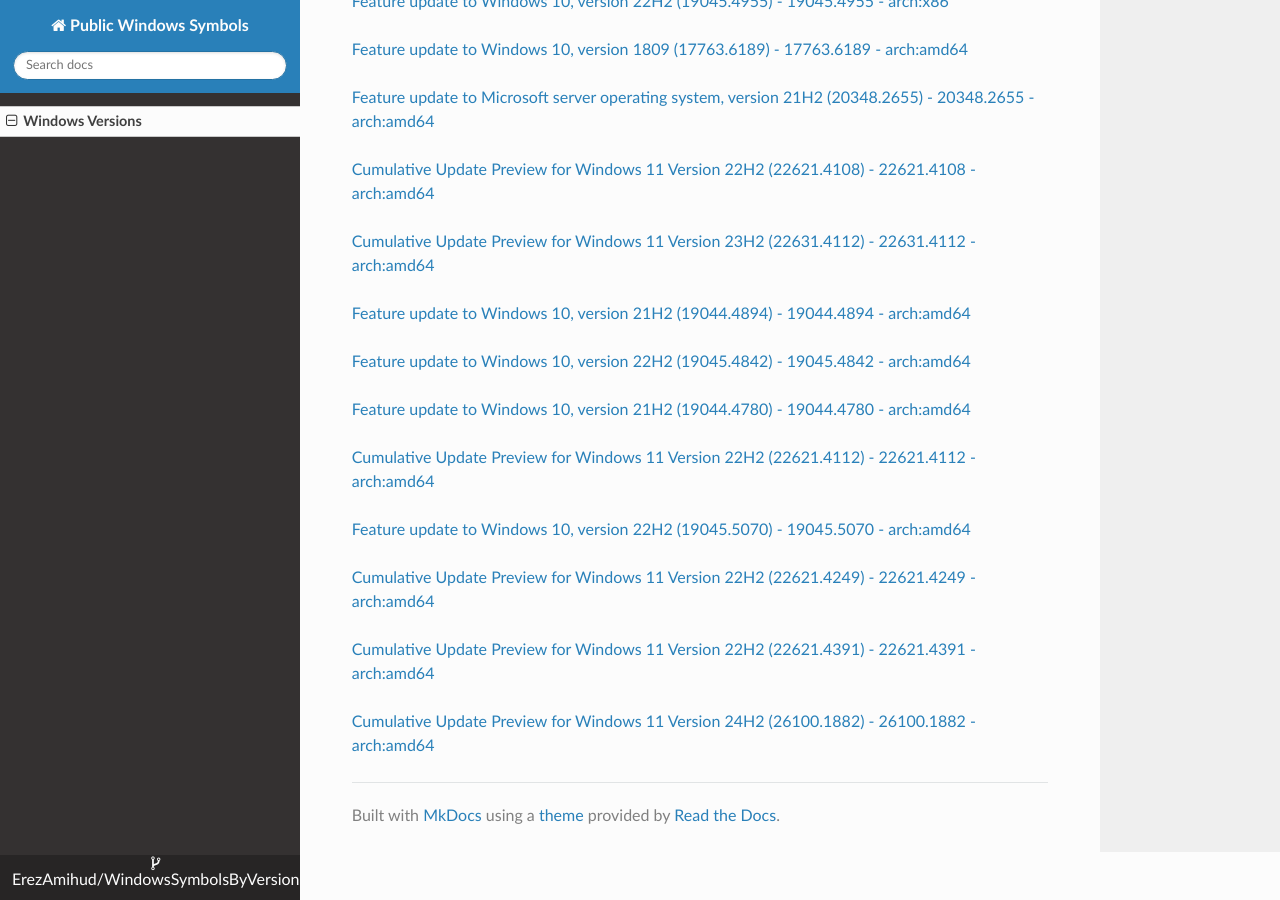
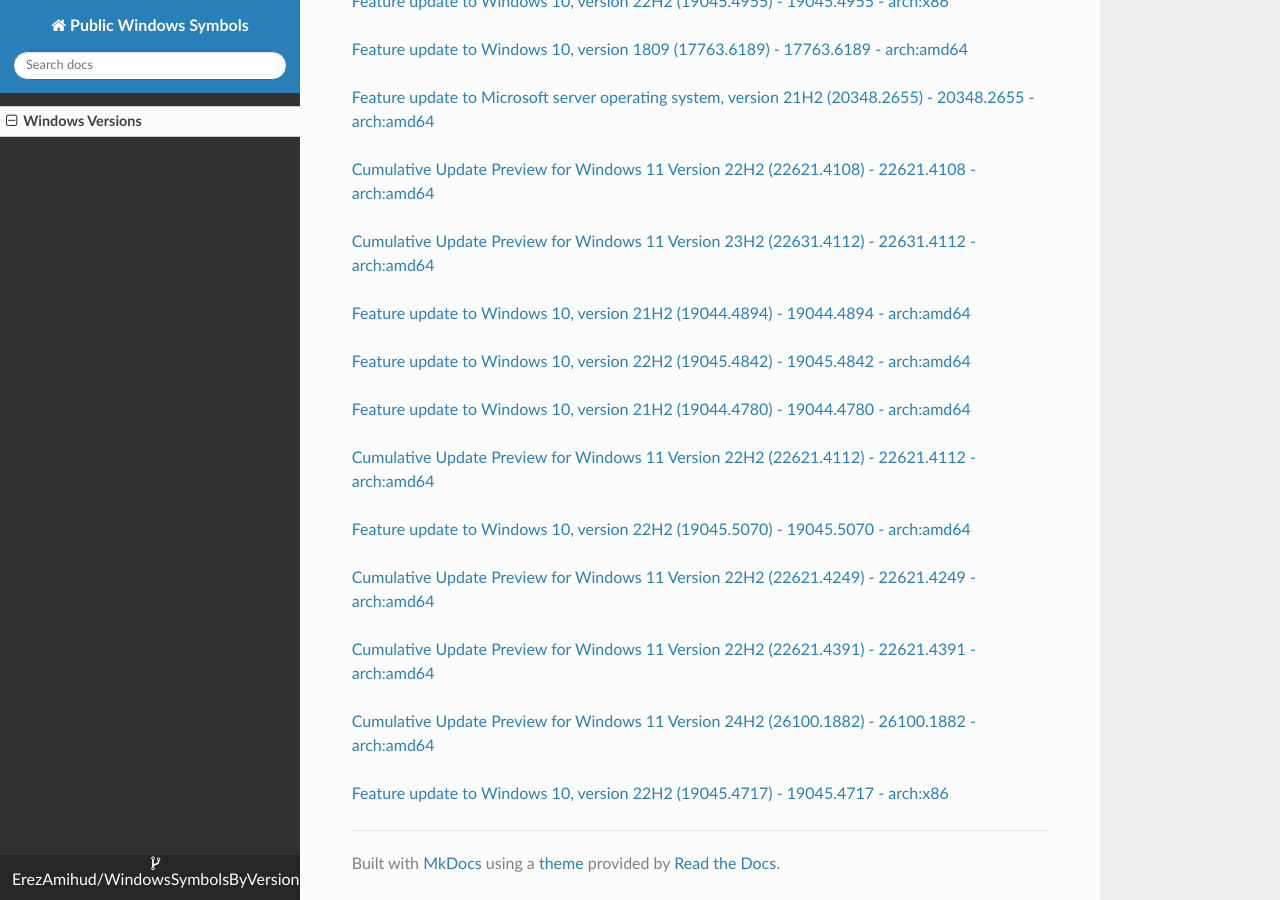
Before and after one commit to ErezAmihud/WindowsSymbolsByVersion, an MkDocs documentation site: the page built from docs/index.md, in a window 1280 px wide and 900 px high, scrolled down 7973 px. Built offline with MkDocs 1.6.1, drawn with Linux system fonts in a browser that asks for light colours; nearby versions of some CDN libraries.

Commit message:
Automated commit, add manifest for e811c5d0-1df3-4c57-b992-479f1de7f73a

```diff
--- a/docs/index.md
+++ b/docs/index.md
@@ -406,3 +406,6 @@
 
 
 [Cumulative Update Preview for Windows 11 Version 24H2 (26100.1882) - 26100.1882 - arch:amd64](https://github.com/ErezAmihud/WindowsSymbolsByVersion/blob/main/manifests/89da9278-1ece-4c82-b791-d624d229924d.manifest)
+
+
+[Feature update to Windows 10, version 22H2 (19045.4717) - 19045.4717 - arch:x86](https://github.com/ErezAmihud/WindowsSymbolsByVersion/blob/main/manifests/e811c5d0-1df3-4c57-b992-479f1de7f73a.manifest)
```
Also changed, not shown: process_builds.json (+1 -1 lines), 1 other file.
